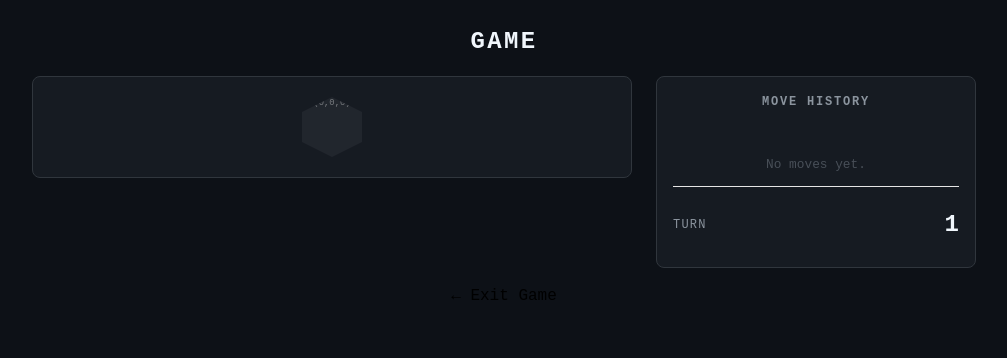
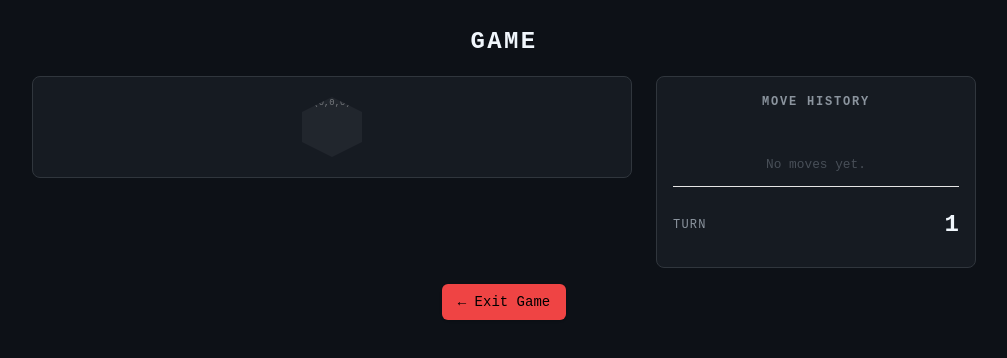
Before and after one commit to Arquisoft/yovi_en3a, a React (Vite) app in the folder webapp/: page /game/1/1 in a window 1280 px wide. Shown: the top 358 px of the page, without its empty margins (136-1143 px from the left). Built offline with nearby package versions, Linux system fonts and the light colour scheme.

Commit message:
Fix add variant exit button

```diff
--- a/webapp/src/GameScreen.tsx
+++ b/webapp/src/GameScreen.tsx
@@ -4,6 +4,7 @@ import './GameScreen.css';
 import SidePanel, { type SidePanelRef } from './game/SidePanel';
 import GameBoard from './game/GameBoard';
 import { useParams } from "react-router-dom";
+import { Button } from './components/ui/button';
 
 interface GameScreenProps {
     onExit?: () => void;
@@ -78,9 +79,9 @@ export const GameScreen: React.FC<GameScreenProps> = ({ onExit }) => {
                 <SidePanel ref={sidePanelRef} />
             </div>
 
-            <button onClick={handleExit}>
-                ← Exit Game
-            </button>
+            <Button variant="destructive" onClick={handleExit}>
+            ← Exit Game
+            </Button>
         </div>
     );
 };
```
